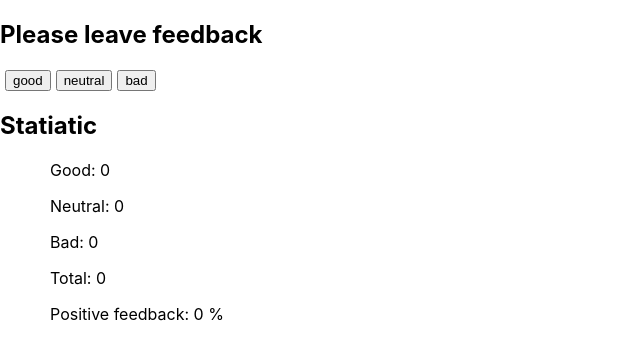
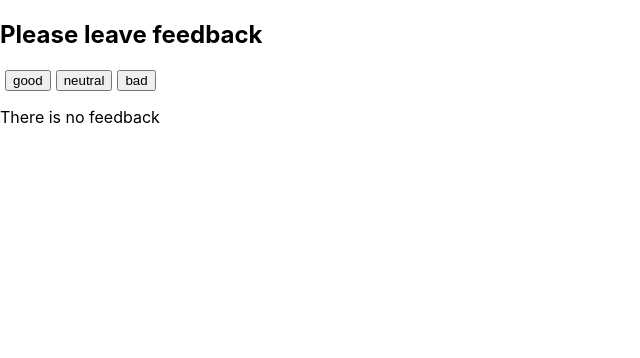
Before and after one commit to alexander-kulyk/goit-react-hw-02-feedback, a React (Create React App) app: page / in a window 1280 px wide. Shown: the top 358 px of the page, without its empty margins (0-640 px from the left). Built offline with nearby package versions, Linux system fonts and the light colour scheme.

Commit message:
feedback step 4

```diff
--- a/src/components/App.jsx
+++ b/src/components/App.jsx
@@ -1,6 +1,7 @@
 // import { Box } from "./Box/Box";
 import React, { Component } from "react";
 import { FeedbackOptions } from "./FeedbackOptions/FeedbackOptions";
+import { Notification } from "./Notification/Notification";
 import { Section } from "./Section/Section";
 import { Statistics } from "./Statistics/Statistics";
 
@@ -44,6 +45,7 @@ export class App extends Component {
 
   render(){
     const {good, neutral, bad} = this.state
+    const total = good + neutral + bad
     return (
           <div>
             <Section title = 'Please leave feedback'>
@@ -53,7 +55,9 @@ export class App extends Component {
               />
             </Section>
 
-            <Section title = 'Statiatic'>
+            {total === 0
+              ? <Notification message="There is no feedback"/>
+              : <Section title = 'Statiatic'>
               <Statistics
                   good = {good}
                   neutral = {neutral}
@@ -62,6 +66,8 @@ export class App extends Component {
                   positivePercentage={this.countPositiveFeedbackPercentage}
                   />
               </Section>
+            }
+
 
           </div>
         );
--- /dev/null
+++ b/src/components/Notification/Notification.js
@@ -0,0 +1,11 @@
+import Notif from "./Notification.styled"
+
+
+
+
+
+export const Notification = ({message}) =>{
+    return(
+        <Notif>{message}</Notif>
+    )
+}
--- /dev/null
+++ b/src/components/Notification/Notification.styled.js
@@ -0,0 +1,10 @@
+import styled from 'styled-components'
+
+
+
+
+const Notif = styled.p`
+
+`;
+
+export default Notif;
```
Lines whose indentation alone changed are shown as unchanged.
